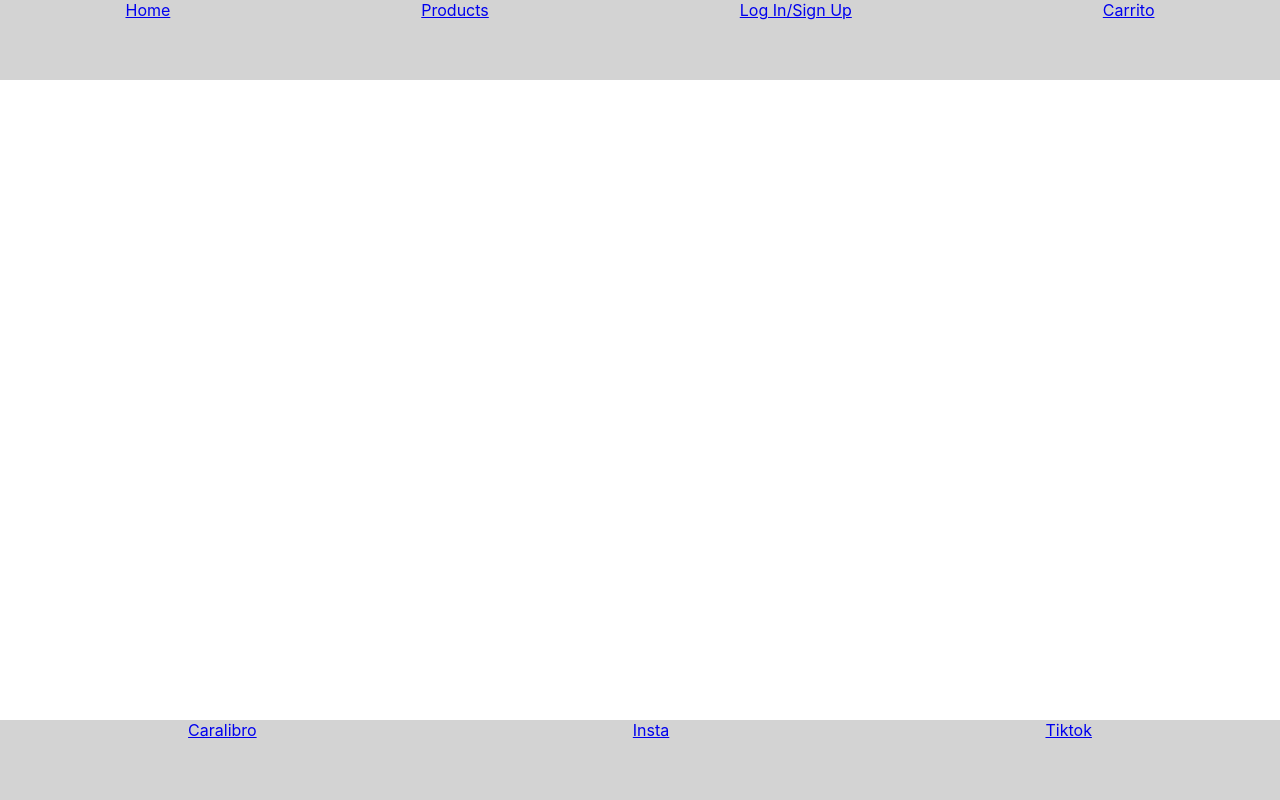
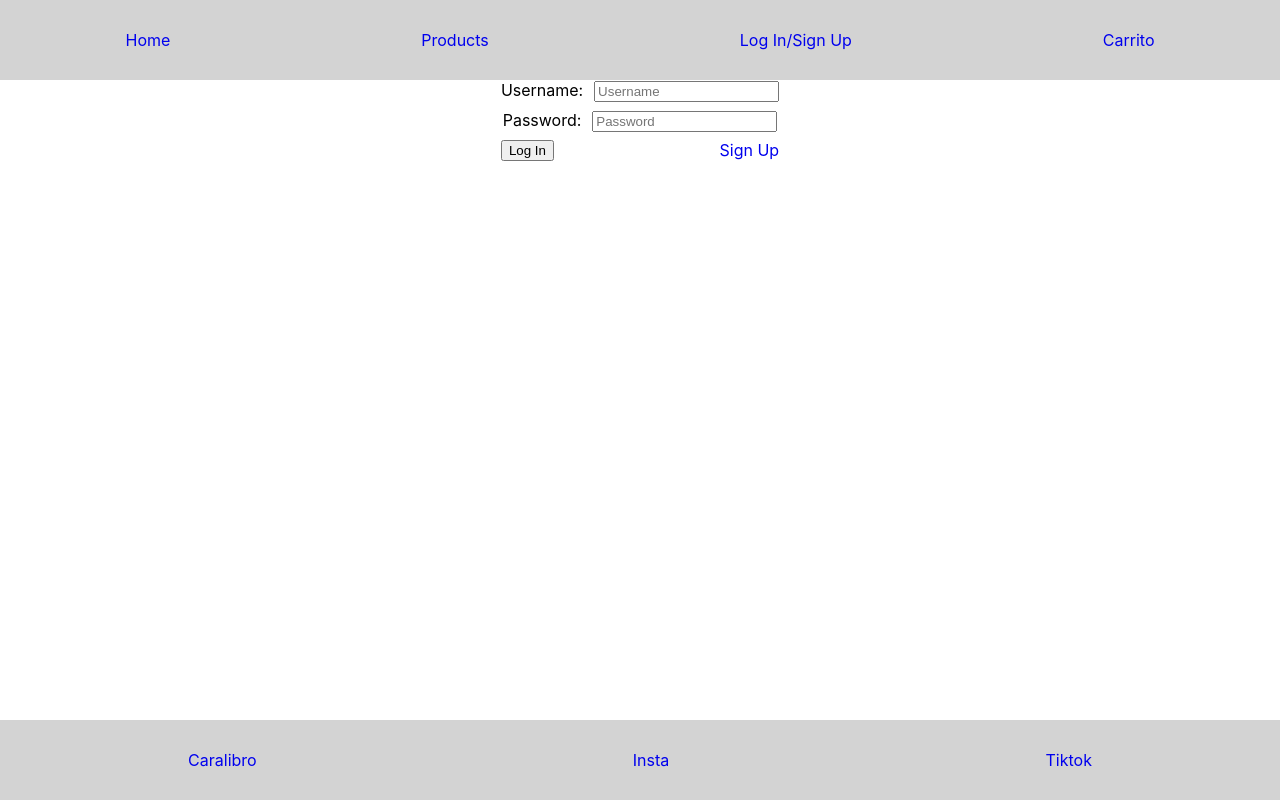
Before and after one commit to kiike145/evs-ecommerce, a React (Create React App) app: page /login in a window 1280 px wide. Built offline with nearby package versions, Linux system fonts and the light colour scheme.

Commit message:
"Log In" window created

```diff
--- a/src/App.css
+++ b/src/App.css
@@ -36,3 +36,7 @@
 		transform: rotate(360deg);
 	}
 }
+
+a {
+	text-decoration: none;
+}
--- a/src/App.js
+++ b/src/App.js
@@ -3,6 +3,7 @@ import "./App.css";
 import Header from "./components/common/header";
 import Footer from "./components/common/footer";
 import Home from "./components/home";
+import UserForm from "./components/form";
 
 function App() {
 	return (
@@ -12,6 +13,7 @@ function App() {
 				<Routes>
 					<Route path="/" element={<Navigate to="/home" />} />
 					<Route path="/home" element={<Home />} />
+					<Route path="/login" element={<UserForm />} />
 				</Routes>
 				<Footer />
 			</BrowserRouter>
--- a/src/components/common/footer/footer.css
+++ b/src/components/common/footer/footer.css
@@ -6,8 +6,3 @@
     left: 0;
     bottom: 0;
 }
-
-.barraNavegacion {
-    display: flex;
-    justify-content: space-around;
-}
--- a/src/components/common/footer/index.js
+++ b/src/components/common/footer/index.js
@@ -1,17 +1,13 @@
 import "./footer.css";
 
 const Footer = () => {
-
     return (
-        <div className="footer">
-            <nav className="barraNavegacion">
-                <a href="#">Caralibro</a>
-                <a href="#">Insta</a>
-                <a href="#">Tiktok</a>
-            </nav>
-        </div>
+        <nav className="barraNavegacion footer">
+            <a href="#">Caralibro</a>
+            <a href="#">Insta</a>
+            <a href="#">Tiktok</a>
+        </nav>
     );
-
 };
 
 export default Footer;
--- a/src/components/common/header/header.css
+++ b/src/components/common/header/header.css
@@ -6,4 +6,5 @@
 .barraNavegacion {
     display: flex;
     justify-content: space-around;
+    align-items: center;
 }
--- a/src/components/common/header/index.js
+++ b/src/components/common/header/index.js
@@ -1,18 +1,14 @@
 import "./header.css";
 
 const Headers = () => {
-
     return (
-        <div className="header">
-            <nav className="barraNavegacion">
-                <a href="#">Home</a>
-                <a href="#">Products</a>
-                <a href="#">Log In/Sign Up</a>
-                <a href="#">Carrito</a>
-            </nav>
-        </div>
+        <nav className="barraNavegacion header">
+            <a href="/">Home</a>
+            <a href="#">Products</a>
+            <a href="/login">Log In/Sign Up</a>
+            <a href="#">Carrito</a>
+        </nav>
     );
-
 };
 
 export default Headers;
--- /dev/null
+++ b/src/components/form/form.css
@@ -0,0 +1,18 @@
+form {
+    display: flex;
+    justify-content: center;
+    align-self: center;
+}
+
+label {
+    margin-right: .4rem;
+}
+
+.form-row {
+    margin-bottom: .5rem;
+}
+
+.links {
+    display: flex;
+    justify-content: space-between;
+}
--- /dev/null
+++ b/src/components/form/index.js
@@ -0,0 +1,26 @@
+import "./form.css";
+
+const UserForm = () => {
+    return (
+        <form>
+            <div className="form-group">
+                <div className="form-row">
+                    <label for="username">Username: </label>
+                    <input type="text" placeholder="Username"></input>
+                </div>
+                <div className="form-row">
+                    <label for="username">Password: </label>
+                    <input type="pass" placeholder="Password"></input>
+                </div>
+
+                <div className="form-row links">
+                    <button type='submit'>Log In</button>
+                    <a href="/signUp">Sign Up</a>
+                </div>
+            </div>
+        </form>
+    );
+
+};
+
+export default UserForm;
```
